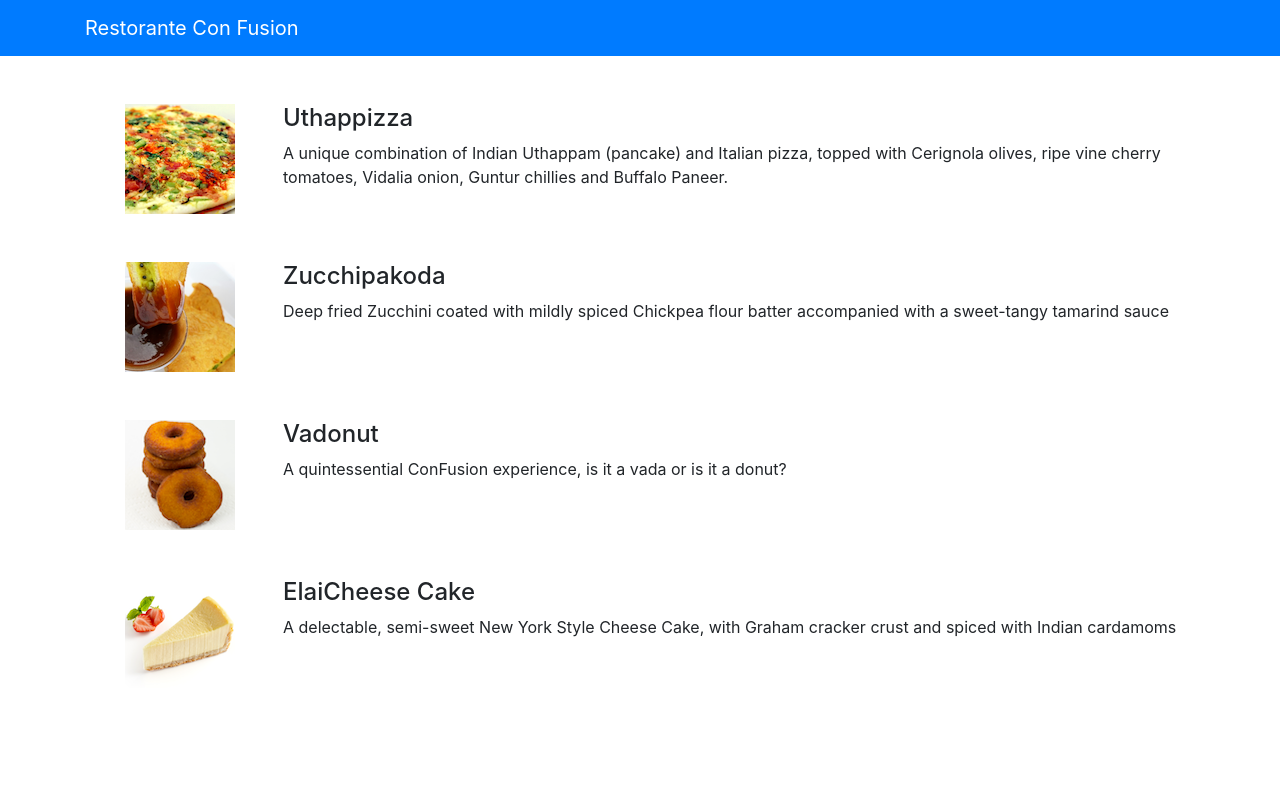
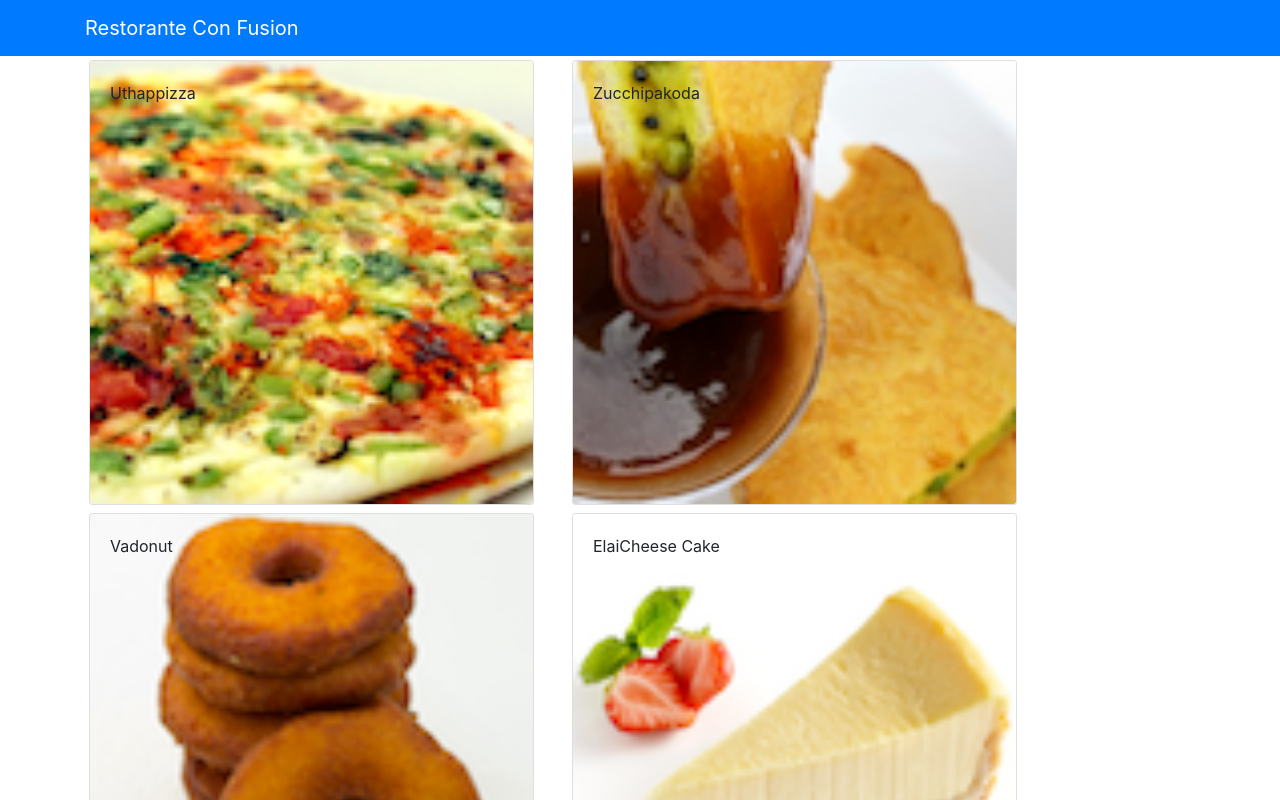
Before and after one commit to Mayankjain301001/Learning-ReactJS, a React (Create React App) app in the folder confusion/: page / in a window 1280 px wide. Shown: the top 800 px of the page. Built offline with nearby package versions, Linux system fonts and the light colour scheme.

Commit message:
Components Part-2

```diff
--- a/confusion/src/App.js
+++ b/confusion/src/App.js
@@ -3,8 +3,18 @@
 import Menu from './components/MenuComponent';
 import './App.css';
 import { Navbar, NavbarBrand } from 'reactstrap';
+import { DISHES } from './shared/dishes';
 
 class App extends Component {
+
+  constructor(props) {
+    super(props);
+
+    this.state = {
+      dishes: DISHES
+    };
+  }
+
   render() {
     return (
       <div>
@@ -13,7 +23,7 @@
             <NavbarBrand href="/">Restorante Con Fusion</NavbarBrand>
           </div>
         </Navbar>
-        <Menu />
+        <Menu dishes={this.state.dishes} />
       </div>
     );
    }
--- a/confusion/src/components/MenuComponent.js
+++ b/confusion/src/components/MenuComponent.js
@@ -1,60 +1,47 @@
 import React, { Component } from 'react';
-import { Media } from 'reactstrap';
+import { Card, CardImg, CardImgOverlay, CardText, CardBody, CardTitle } from 'reactstrap';
 
 class Menu extends Component {
     constructor(props) {
         super(props);
         this.state = {
-            dishes: [
-                {
-                  id: 0,
-                  name:'Uthappizza',
-                  image: 'assets/images/uthappizza.png',
-                  category: 'mains',
-                  label:'Hot',
-                  price:'4.99',
-                  description:'A unique combination of Indian Uthappam (pancake) and Italian pizza, topped with Cerignola olives, ripe vine cherry tomatoes, Vidalia onion, Guntur chillies and Buffalo Paneer.' },
-               {
-                  id: 1,
-                  name:'Zucchipakoda',
-                  image: 'assets/images/zucchipakoda.png',
-                  category: 'appetizer',
-                  label:'',
-                  price:'1.99',
-                  description:'Deep fried Zucchini coated with mildly spiced Chickpea flour batter accompanied with a sweet-tangy tamarind sauce' },
-               {
-                  id: 2,
-                  name:'Vadonut',
-                  image: 'assets/images/vadonut.png',
-                  category: 'appetizer',
-                  label:'New',
-                  price:'1.99',
-                  description:'A quintessential ConFusion experience, is it a vada or is it a donut?' },
-               {
-                  id: 3,
-                  name:'ElaiCheese Cake',
-                  image: 'assets/images/elaicheesecake.png',
-                  category: 'dessert',
-                  label:'',
-                  price:'2.99',
-                  description:'A delectable, semi-sweet New York Style Cheese Cake, with Graham cracker crust and spiced with Indian cardamoms' }
-               ],
+            selectedDish: null
         };
     }
 
+    onDishSelect(dish){
+        this.setState({ selectedDish : dish });
+    }
+
+    renderDish(dish){
+        if(dish!=null){
+            return(
+                <Card>
+                    <CardImg width="100%" src={dish.image} alt={dish.name} />
+                    <CardBody>
+                        <CardTitle>{dish.name}</CardTitle>
+                        <CardText>{dish.description}</CardText>
+                    </CardBody>
+                </Card>
+            );
+        }
+        else{
+            return(
+                <div></div>
+            );
+        }
+    }
+
     render() {
-        const menu = this.state.dishes.map((dish) => {
+        const menu = this.props.dishes.map((dish) => {
             return (
-                <div key={dish.id} className="col-12 mt-5">
-                    <Media tag="li">
-                        <Media left middle>
-                            <Media object src={dish.image} alt={dish.name} />
-                        </Media>
-                        <Media body className="ml-5">
-                            <Media heading>{dish.name}</Media>
-                            <p>{dish.description}</p>
-                        </Media>
-                    </Media>
+                <div key={dish.id} className="col-12 col-md-5 m-1">
+                    <Card onClick={() => this.onDishSelect(dish)}>
+                        <CardImg width="100%" src={dish.image} alt={dish.name} />
+                        <CardImgOverlay>
+                            <CardTitle>{dish.name}</CardTitle>
+                        </CardImgOverlay>
+                    </Card>
                 </div>
             );
         });
@@ -62,9 +49,10 @@
         return (
             <div className="container">
                 <div className="row">
-                    <Media list>
-                        {menu}
-                    </Media>
+                    {menu}
+                </div>
+                <div className="row">
+                    {this.renderDish(this.state.selectedDish)}
                 </div>
             </div>
         );
--- /dev/null
+++ b/confusion/src/shared/dishes.js
@@ -0,0 +1,186 @@
+export const DISHES =
+    [
+        {
+        id: 0,
+        name:'Uthappizza',
+        image: 'assets/images/uthappizza.png',
+        category: 'mains',
+        label:'Hot',
+        price:'4.99',
+        description:'A unique combination of Indian Uthappam (pancake) and Italian pizza, topped with Cerignola olives, ripe vine cherry tomatoes, Vidalia onion, Guntur chillies and Buffalo Paneer.',
+        comments: [
+            {
+            id: 0,
+            rating: 5,
+            comment: "Imagine all the eatables, living in conFusion!",
+            author: "John Lemon",
+            date: "2012-10-16T17:57:28.556094Z"
+            },
+            {
+            id: 1,
+            rating: 4,
+            comment: "Sends anyone to heaven, I wish I could get my mother-in-law to eat it!",
+            author: "Paul McVites",
+            date: "2014-09-05T17:57:28.556094Z"
+            },
+            {
+            id: 2,
+            rating: 3,
+            comment: "Eat it, just eat it!",
+            author: "Michael Jaikishan",
+            date: "2015-02-13T17:57:28.556094Z"
+            },
+            {
+            id: 3,
+            rating: 4,
+            comment: "Ultimate, Reaching for the stars!",
+            author: "Ringo Starry",
+            date: "2013-12-02T17:57:28.556094Z"
+            },
+            {
+            id: 4,
+            rating: 2,
+            comment: "It's your birthday, we're gonna party!",
+            author: "25 Cent",
+            date: "2011-12-02T17:57:28.556094Z"
+            }
+        ]                        },
+        {
+        id: 1,
+        name:'Zucchipakoda',
+        image: 'assets/images/zucchipakoda.png',
+        category: 'appetizer',
+        label:'',
+        price:'1.99',
+        description:'Deep fried Zucchini coated with mildly spiced Chickpea flour batter accompanied with a sweet-tangy tamarind sauce',
+        comments: [
+            {
+            id: 0,
+            rating: 5,
+            comment: "Imagine all the eatables, living in conFusion!",
+            author: "John Lemon",
+            date: "2012-10-16T17:57:28.556094Z"
+            },
+            {
+            id: 1,
+            rating: 4,
+            comment: "Sends anyone to heaven, I wish I could get my mother-in-law to eat it!",
+            author: "Paul McVites",
+            date: "2014-09-05T17:57:28.556094Z"
+            },
+            {
+            id: 2,
+            rating: 3,
+            comment: "Eat it, just eat it!",
+            author: "Michael Jaikishan",
+            date: "2015-02-13T17:57:28.556094Z"
+            },
+            {
+            id: 3,
+            rating: 4,
+            comment: "Ultimate, Reaching for the stars!",
+            author: "Ringo Starry",
+            date: "2013-12-02T17:57:28.556094Z"
+            },
+            {
+            id: 4,
+            rating: 2,
+            comment: "It's your birthday, we're gonna party!",
+            author: "25 Cent",
+            date: "2011-12-02T17:57:28.556094Z"
+            }
+        ]
+        },
+        {
+        id: 2,
+        name:'Vadonut',
+        image: 'assets/images/vadonut.png',
+        category: 'appetizer',
+        label:'New',
+        price:'1.99',
+        description:'A quintessential ConFusion experience, is it a vada or is it a donut?',
+        comments: [
+            {
+            id: 0,
+            rating: 5,
+            comment: "Imagine all the eatables, living in conFusion!",
+            author: "John Lemon",
+            date: "2012-10-16T17:57:28.556094Z"
+            },
+            {
+            id: 1,
+            rating: 4,
+            comment: "Sends anyone to heaven, I wish I could get my mother-in-law to eat it!",
+            author: "Paul McVites",
+            date: "2014-09-05T17:57:28.556094Z"
+            },
+            {
+            id: 2,
+            rating: 3,
+            comment: "Eat it, just eat it!",
+            author: "Michael Jaikishan",
+            date: "2015-02-13T17:57:28.556094Z"
+            },
+            {
+            id: 3,
+            rating: 4,
+            comment: "Ultimate, Reaching for the stars!",
+            author: "Ringo Starry",
+            date: "2013-12-02T17:57:28.556094Z"
+            },
+            {
+            id: 4,
+            rating: 2,
+            comment: "It's your birthday, we're gonna party!",
+            author: "25 Cent",
+            date: "2011-12-02T17:57:28.556094Z"
+            }
+        ]
+        },
+        {
+        id: 3,
+        name:'ElaiCheese Cake',
+        image: 'assets/images/elaicheesecake.png',
+        category: 'dessert',
+        label:'',
+        price:'2.99',
+        description:'A delectable, semi-sweet New York Style Cheese Cake, with Graham cracker crust and spiced with Indian cardamoms',
+        comments: [
+            {
+            id: 0,
+            rating: 5,
+            comment: "Imagine all the eatables, living in conFusion!",
+            author: "John Lemon",
+            date: "2012-10-16T17:57:28.556094Z"
+            },
+            {
+            id: 1,
+            rating: 4,
+            comment: "Sends anyone to heaven, I wish I could get my mother-in-law to eat it!",
+            author: "Paul McVites",
+            date: "2014-09-05T17:57:28.556094Z"
+            },
+            {
+            id: 2,
+            rating: 3,
+            comment: "Eat it, just eat it!",
+            author: "Michael Jaikishan",
+            date: "2015-02-13T17:57:28.556094Z"
+            },
+            {
+            id: 3,
+            rating: 4,
+            comment: "Ultimate, Reaching for the stars!",
+            author: "Ringo Starry",
+            date: "2013-12-02T17:57:28.556094Z"
+            },
+            {
+            id: 4,
+            rating: 2,
+            comment: "It's your birthday, we're gonna party!",
+            author: "25 Cent",
+            date: "2011-12-02T17:57:28.556094Z"
+            }
+        ]
+        }
+    ];
```
